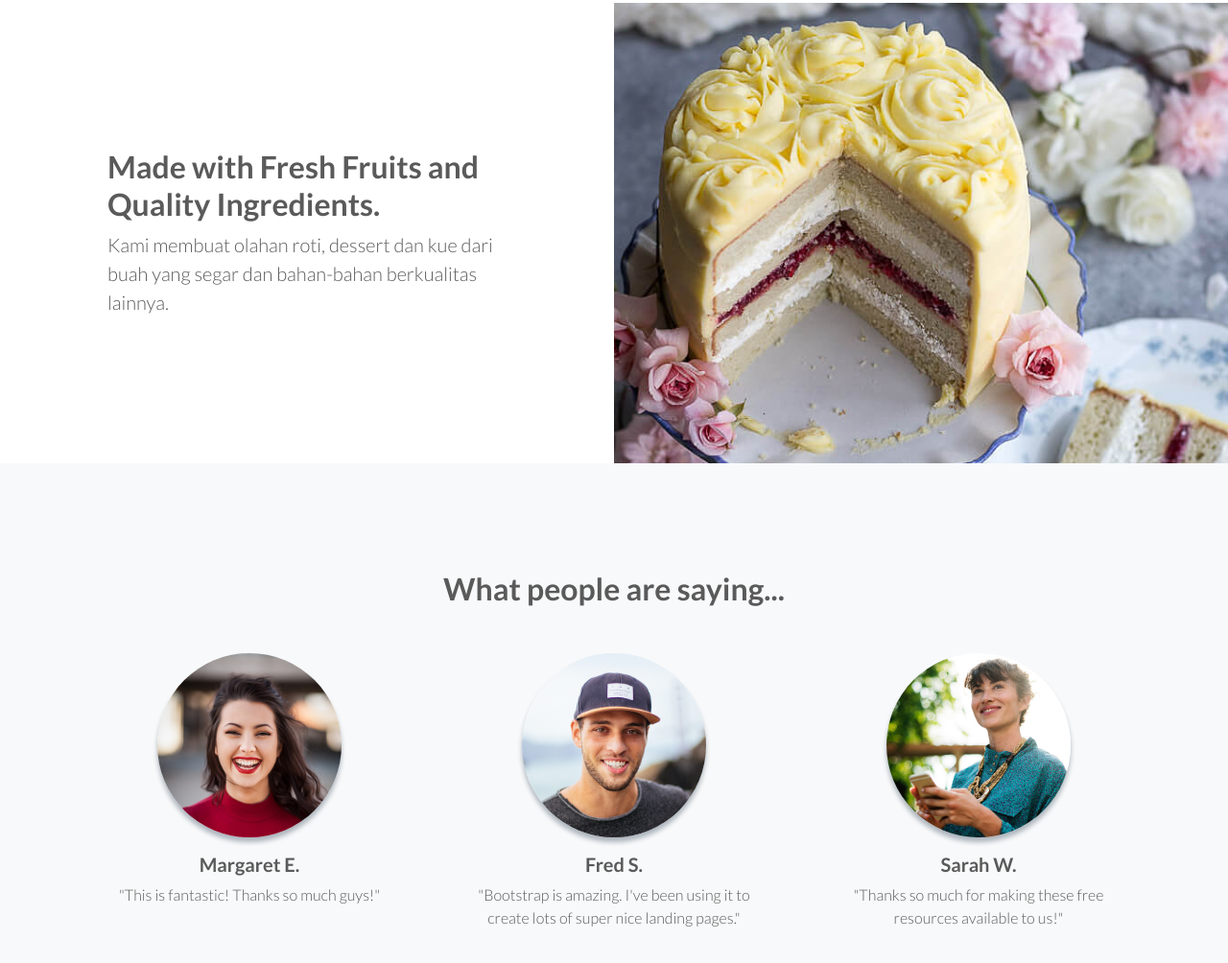
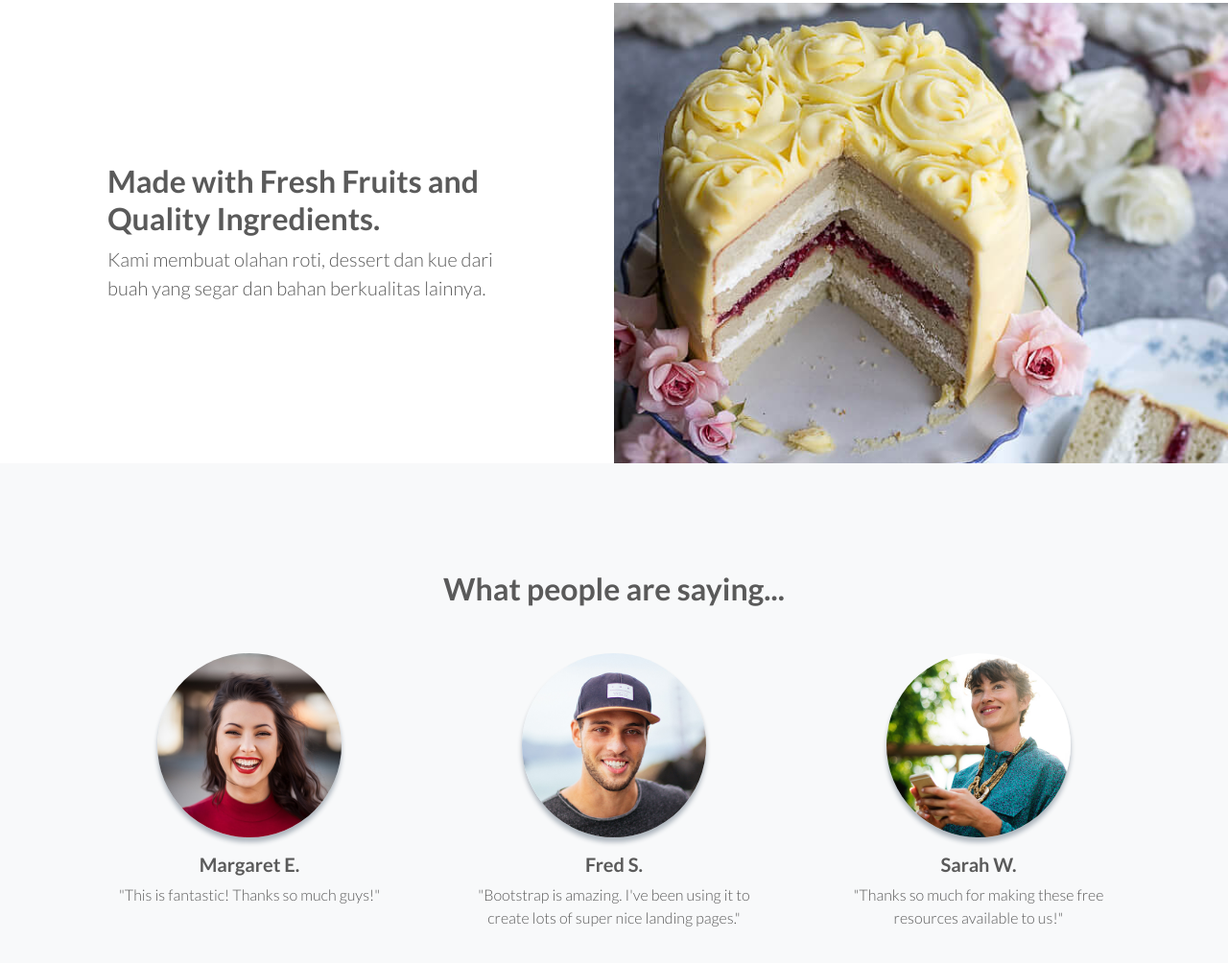
Before and after one commit to fit-dep/bkshop-fitri, a website: page index.html in a window 1280 px wide. Shown: the part 2044-3048 px from the top of the page at 96% size. Drawn offline with Linux system fonts and the light colour scheme; files that its build step writes are made by us from their sources.

Commit message:
Update index.html

```diff
--- a/index.html
+++ b/index.html
@@ -123,7 +123,7 @@
         <div class="col-lg-6 order-lg-2 text-white showcase-img" style="background-image: url('img/wecake.jpg');"></div>
         <div class="col-lg-6 order-lg-1 my-auto showcase-text">
           <h2>Made with Fresh Fruits and Quality Ingredients.</h2>
-          <p class="lead mb-0">Kami membuat olahan roti, dessert dan kue dari buah yang segar dan bahan-bahan berkualitas lainnya.</p>
+          <p class="lead mb-0">Kami membuat olahan roti, dessert dan kue dari buah yang segar dan bahan berkualitas lainnya.</p>
         </div>
       </div>
     </div>
```
